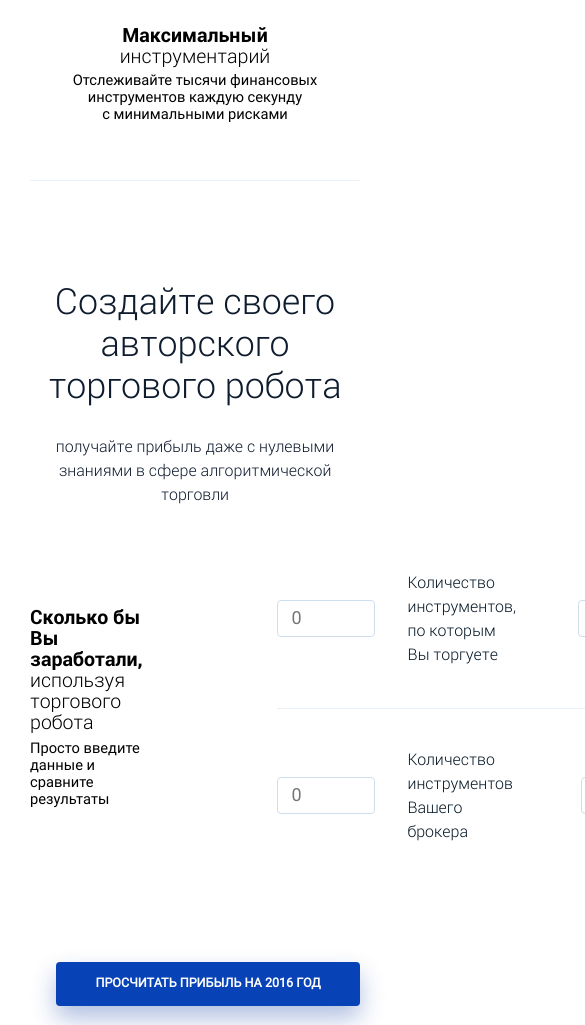
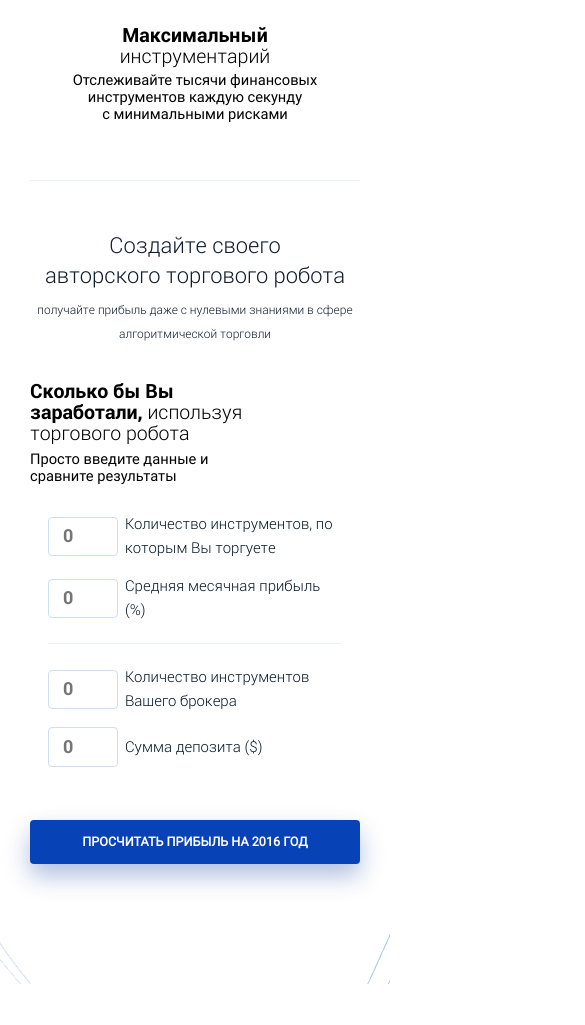
Before and after one commit to ZheniaAnfilatov/Algotraiding, a website: page _src/index.html in a window 390 px wide. Shown: the part 972-1997 px from the top of the page, 585 px wide, since content can reach past the window. After the commit the page ends 1956 px from the top, so only its background shows below. Drawn offline with Linux system fonts and the light colour scheme; files whose address does not match are found by name.

Commit message:
media for section create

```diff
--- a/_src/index.html
+++ b/_src/index.html
@@ -89,7 +89,7 @@
       <section class="section create">
         <div class="container">
           <div class="create__title">
-            <div class="section-title create__section-title">Создайте своего авторского торгового робота</div>
+            <div class="section-title create__section-title">Создайте своего<br> авторского торгового робота</div>
             <div class="section-text create__section-text">получайте прибыль даже с нулевыми знаниями в сфере алгоритмической торговли</div>
           </div>
            <!-- /.section-title create__section-title -->
--- a/_src/sass/_media.sass
+++ b/_src/sass/_media.sass
@@ -42,6 +42,19 @@
   .percent
     font-size: 100px
     margin-left: -5px
+  .section-title
+    font-size: 30px
+  .section-text
+    font-size: 14px
+  .input
+    margin-right: 0.5rem
+  .create
+    &__text
+      margin-right: 3rem
+    &__form-text
+      font-size: 15px
+    &__input-group
+      margin-right: 0.5rem
 @media screen and ( max-width: 992px )
   .hero
     background: $light url('/_src/img/hero-bg.png') no-repeat center / cover
@@ -103,6 +116,16 @@
   .why-robot
     &__answer
       margin-bottom: 80px
+  .create
+    padding-top: 50px
+    &__content
+      flex-wrap: wrap
+      justify-content: center
+      &:first-child
+        justify-content: start
+    &__text
+      margin-bottom: 4rem
+      width: 90%
 @media screen and ( max-width: 768px )
   body.lock
     overflow: hidden
@@ -222,6 +245,25 @@
     width: 35%
   .item2
     width: 35%
+  .create
+    &__button
+      margin: 0 auto
+    &__form
+      display: block
+      padding-bottom: 0.5rem
+    &__form1
+      margin-top: 1.5rem
+    &__input-group
+      margin-bottom: 1rem
+    &__text
+      margin-bottom: 3rem
+    &__section-text
+      margin-bottom: 2.5rem
+    &__input
+      padding: 0.6rem 1rem
+      max-width: 5rem
+  .section-title
+    line-height: 35px
 @media screen and ( max-width: 570px )
   .hero
     &__main-title
@@ -262,6 +304,15 @@
     width: 100%
     &__text
       margin-bottom: -11px
+  .section-title
+    font-size: 22px
+    line-height: 30px
+    margin-bottom: 0.5rem
+  .section-text
+    font-size: 12px
+  .create
+    &__button
+      width: 100%
 @media screen and ( max-width: 370px )
   .hero
     max-height: 26.8rem
@@ -292,3 +343,15 @@
   .why-robot
     &__answer
       margin-bottom: 20px
+  .section-title
+    font-size: 19px
+    line-height: 25px
+    margin-bottom: 0.5rem
+  .section-text
+    font-size: 11px
+    line-height: 17px
+  .create
+    &__button
+      font-size: 0.8rem
+    &__form-text
+      font-size: 12px
--- a/_src/sass/templates/_create.sass
+++ b/_src/sass/templates/_create.sass
@@ -1,39 +1,40 @@
 .create
   padding-bottom: 120px
+  padding-top: 100px
   background: url('/_src/img/create-bg.png') no-repeat bottom
   &__title
     display: flex
     flex-direction: column
     align-items: center
   &__section-title
-    max-width: 34.64rem
+    max-width: 35.64rem
     text-align: center
-    margin-bottom: 2rem
+    margin-bottom: 1.5rem
   &__section-text
     max-width: 25.5rem
     text-align: center
-    margin-bottom: 4.57rem
+    margin-bottom: 4.5rem
   &__item-text
     margin: 0
-    max-width: 18rem
+    max-width: 13rem
   &__text
-    margin-right: 9.57rem
+    margin-right: 7.8rem
   &__content
     display: flex
     align-items: baseline
-    margin-bottom: 5.5rem
+    margin-bottom: 2.3rem
   &__form
     display: flex
     flex-basis: 60%
     border-bottom: 1px solid #eaf1f7
-    padding-bottom: 2.93rem
+    padding-bottom: 2.7rem
   &__form1
     border-bottom: none
-    margin-top: 2.79rem
+    margin-top: 2.4rem
   &__input-group
     display: flex
     align-items: center
-    margin-right: 4.43rem
+    margin-right: 3.5rem
     &-small
       margin-right: 0
   &__form-text
@@ -48,15 +49,18 @@
   &__button
     max-width: 28rem
     margin: 0 auto
-.input
-  background-color: transparent !important
-  border: none
-  font-size: 1.285rem
-  padding: 0.5rem 1rem
-  border-radius: 4px
-  border: 1px solid #cfdeee
-  max-width: 7rem
-  margin-right: 2.357rem
+    padding: 1.05rem 2rem
+  &__input
+    background-color: transparent !important
+    border: none
+    font-size: 1.285rem
+    font-family: 'Roboto-Bold'
+    font-weight: 700
+    padding: 1rem 1rem
+    border-radius: 4px
+    border: 1px solid #cfdeee
+    max-width: 7rem
+    margin-right: 2.357rem
 
 
 ::-moz-placeholder, :-moz-placeholder
--- a/_src/sass/templates/_why-robot.sass
+++ b/_src/sass/templates/_why-robot.sass
@@ -1,5 +1,4 @@
 .why-robot
-  margin-bottom: 100px
   margin-top: -157px
   &__answer
     display: flex
```
Also changed, not shown: _src/css/style.css, 1 other file.
